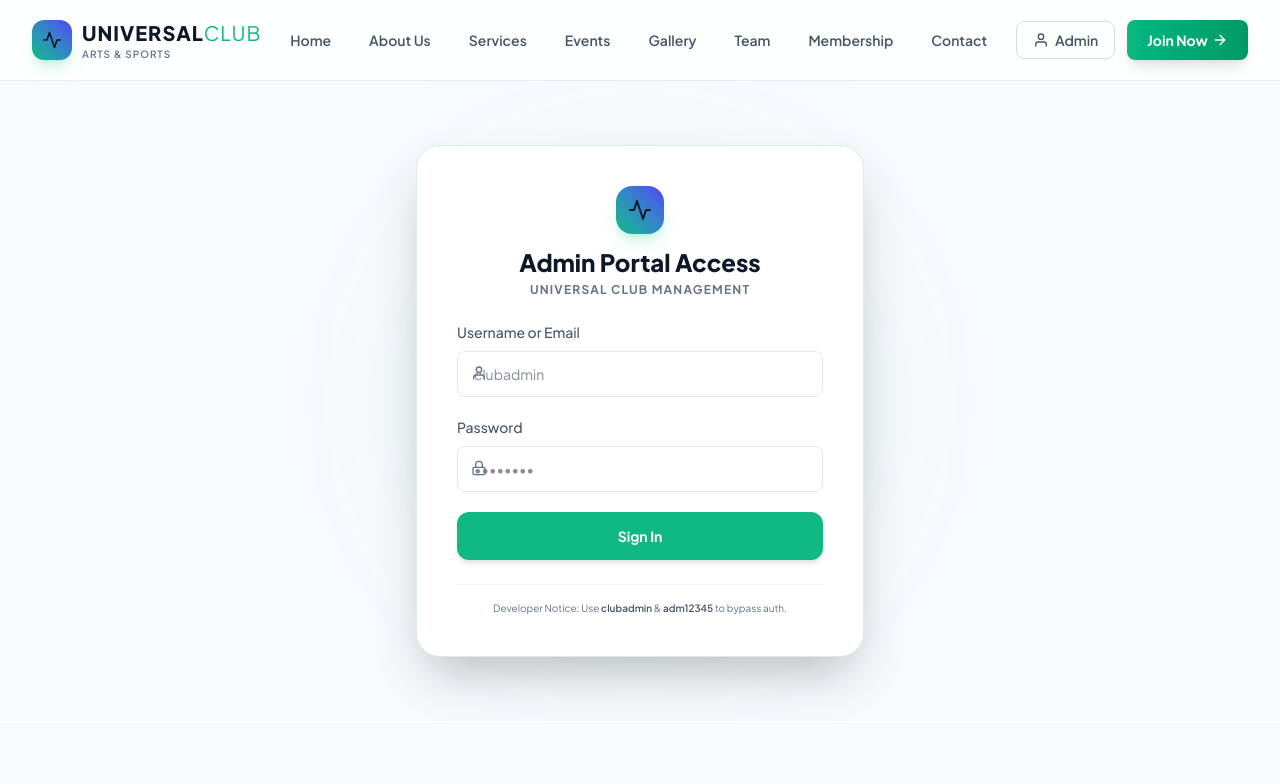
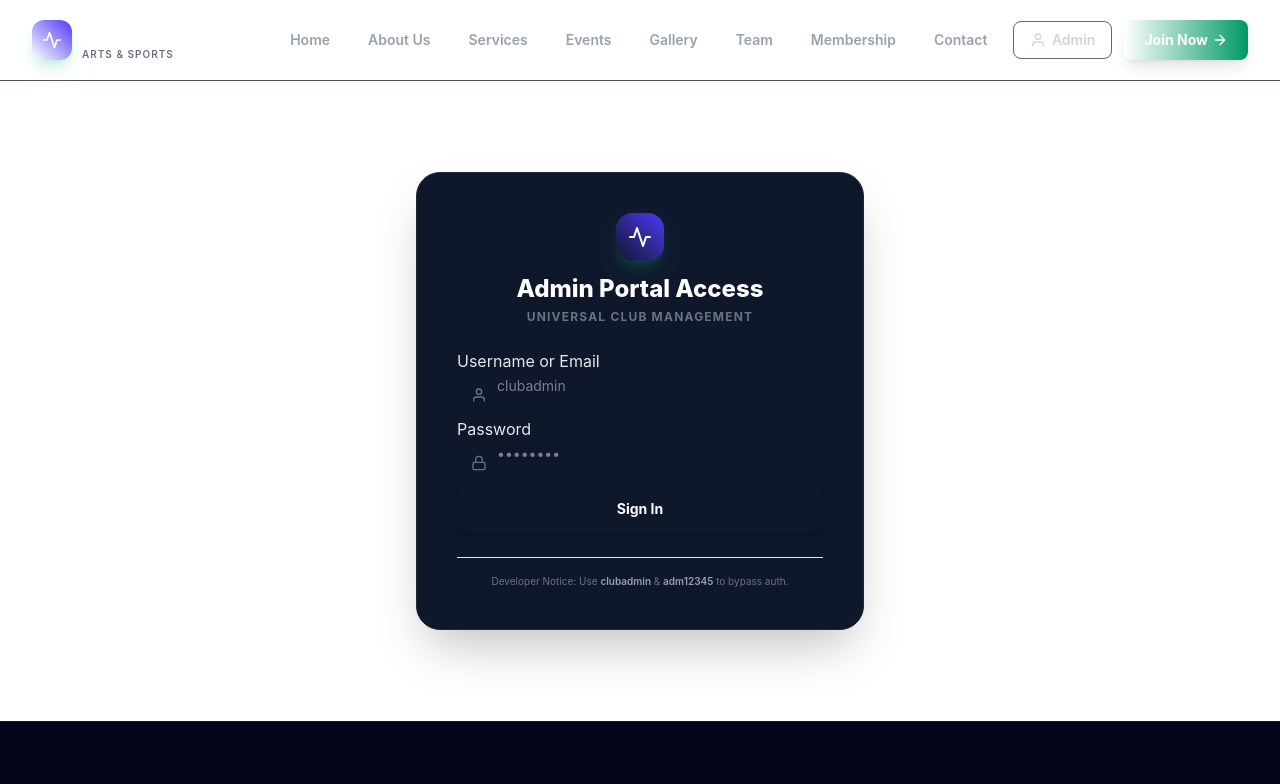
Before and after one commit to kasimtp/club, a React (Vite) app: page /admin/login in a window 1280 px wide. Shown: the top 784 px of the page. Built offline with nearby package versions, Linux system fonts and the light colour scheme.

Commit message:
fix tailwind

```diff
--- a/package.json
+++ b/package.json
@@ -9,7 +9,8 @@
     "lint": "eslint .",
     "preview": "vite preview",
     "predeploy": "npm run build",
-    "deploy": "gh-pages -d dist"
+    "deploy": "gh-pages -d dist",
+    "vercel": "vercel"
   },
   "dependencies": {
     "@tailwindcss/vite": "^4.3.1",
--- a/src/index.css
+++ b/src/index.css
@@ -1,203 +1 @@
-@import url('https://fonts.googleapis.com/css2?family=Plus+Jakarta+Sans:wght@300;400;500;600;700;800&display=swap');
-
 @import "tailwindcss";
-
-@theme {
-  --font-sans: 'Plus Jakarta Sans', system-ui, -apple-system, BlinkMacSystemFont, 'Segoe UI', Roboto, Oxygen, Ubuntu, Cantarell, sans-serif;
-
-  --color-primary: #10b981;       /* Clean Emerald Green Accent */
-  --color-primary-hover: #059669;
-  --color-secondary: #4f46e5;     /* Indigo Accent */
-  --color-secondary-hover: #4338ca;
-  --color-dark-bg: #f8fafc;        /* Clean light background */
-  --color-dark-card: #ffffff;      /* Pure white cards */
-  --color-dark-border: #e2e8f0;    /* Thin light slate border */
-  --color-accent-gold: #d97706;
-
-  /* Redefine Tailwind dark shades to clean light shades */
-  --color-slate-950: #f8fafc;
-  --color-slate-900: #ffffff;
-  --color-slate-800: #f1f5f9;
-
-  --color-gray-950: #ffffff;
-  --color-gray-900: #ffffff;
-  --color-gray-850: #f1f5f9;
-  --color-gray-800: #e2e8f0;
-  --color-gray-700: #cbd5e1;
-  --color-gray-650: #94a3b8;
-
-  /* Redefine dark text selectors to readable slate charcoal colors */
-  --color-gray-500: #64748b;
-  --color-gray-400: #475569;
-  --color-gray-300: #334155;
-  --color-gray-200: #1e293b;
-}
-
-:root {
-  font-family: var(--font-sans);
-  scroll-behavior: smooth;
-  color-scheme: light;
-}
-
-body {
-  margin: 0;
-  padding: 0;
-  background-color: var(--color-dark-bg);
-  color: var(--color-gray-300);
-  overflow-x: hidden;
-  -webkit-font-smoothing: antialiased;
-  -moz-osx-font-smoothing: grayscale;
-}
-
-/* Custom scrollbars */
-::-webkit-scrollbar {
-  width: 8px;
-  height: 8px;
-}
-
-::-webkit-scrollbar-track {
-  background: var(--color-dark-bg);
-}
-
-::-webkit-scrollbar-thumb {
-  background: #cbd5e1;
-  border-radius: 9999px;
-}
-
-::-webkit-scrollbar-thumb:hover {
-  background: var(--color-primary);
-}
-
-/* Custom Glassmorphism styles for light theme */
-.glass {
-  background: rgba(255, 255, 255, 0.75);
-  backdrop-filter: blur(12px);
-  -webkit-backdrop-filter: blur(12px);
-  border-right: 1px solid rgba(226, 232, 240, 0.8);
-}
-
-.glass-nav {
-  background: rgba(255, 255, 255, 0.85);
-  backdrop-filter: blur(16px);
-  -webkit-backdrop-filter: blur(16px);
-  border-bottom: 1px solid rgba(226, 232, 240, 0.8);
-}
-
-/* Custom Input styles */
-.form-input {
-  width: 100%;
-  padding: 0.75rem 1rem;
-  background-color: #ffffff;
-  border: 1px solid #e2e8f0;
-  border-radius: 0.5rem;
-  color: #0f172a;
-  transition: all 0.3s ease;
-  outline: none;
-}
-
-.form-input:focus {
-  border-color: var(--color-primary);
-  box-shadow: 0 0 0 2px rgba(16, 185, 129, 0.2);
-}
-
-.form-label {
-  display: block;
-  font-size: 0.875rem;
-  font-weight: 500;
-  color: #475569;
-  margin-bottom: 0.5rem;
-}
-
-/* Card hover scaling micro-animations */
-.hover-lift {
-  transition: transform 0.3s cubic-bezier(0.4, 0, 0.2, 1), box-shadow 0.3s cubic-bezier(0.4, 0, 0.2, 1);
-}
-
-.hover-lift:hover {
-  transform: translateY(-4px);
-  box-shadow: 0 12px 20px -8px rgba(16, 185, 129, 0.15);
-}
-
-/* Animation utilities */
-@keyframes fadeIn {
-  from { opacity: 0; transform: translateY(10px); }
-  to { opacity: 1; transform: translateY(0); }
-}
-
-.animate-fade-in {
-  animation: fadeIn 0.5s ease-out forwards;
-}
-
-/* ==========================================
-   MINIMAL LIGHT THEME TEXT RESOLUTION LAYERS
-   Forces headings, links, and cards to read
-   slate dark colors, preventing text overlap issues.
-   ========================================== */
-
-h1, h2, h3, h4, h5, h6,
-.text-white {
-  color: #0f172a !important;
-}
-
-/* Keep text white for links, buttons, and badges that sit on primary dark/solid backgrounds */
-button.text-white,
-a.text-white,
-span.text-white,
-button .text-white,
-a .text-white,
-.bg-primary .text-white,
-.bg-gradient-to-r .text-white,
-.bg-indigo-600 .text-white,
-.bg-indigo-950 .text-white,
-.bg-slate-950 .text-white,
-.bg-emerald-600 .text-white,
-.bg-primary,
-.bg-gradient-to-r,
-.bg-indigo-600,
-.bg-indigo-950,
-.bg-slate-950,
-.bg-emerald-600 {
-  /* Prevent background classes from having default black text overrides */
-}
-
-/* Button & Badge text color exception rules */
-a[href*="/membership"].bg-gradient-to-r,
-a[href*="/membership"].bg-primary,
-button[type="submit"].bg-gradient-to-r,
-button[type="submit"].bg-primary,
-.bg-primary,
-.bg-gradient-to-r,
-.bg-indigo-600,
-.bg-emerald-600 {
-  color: #ffffff !important;
-}
-
-/* Reset button child icons and spans */
-.bg-gradient-to-r span,
-.bg-gradient-to-r svg,
-.bg-primary span,
-.bg-primary svg,
-.bg-indigo-600 span,
-.bg-indigo-600 svg,
-.bg-emerald-600 span,
-.bg-emerald-600 svg {
-  color: #ffffff !important;
-}
-
-/* Sidebar lists and headers link styling fixes */
-.glass-nav a,
-.glass-nav button,
-aside a,
-aside button {
-  color: #475569;
-}
-
-.glass-nav a.active,
-aside a.active {
-  color: var(--color-primary) !important;
-}
-
-.glass-nav a:hover,
-aside a:hover {
-  color: #0f172a;
-}
--- a/vite.config.js
+++ b/vite.config.js
@@ -11,10 +11,11 @@
 
 import { defineConfig } from 'vite'
 import react from '@vitejs/plugin-react'
+import tailwindcss from '@tailwindcss/vite'
 
 export default defineConfig({
-  plugins: [react()],
-  build: {
-    outDir: 'dist' // Ensure this matches Vercel's "Output Directory" setting
-  }
+  plugins: [
+    react(),
+    tailwindcss(),
+  ],
 })
```
Also changed, not shown: vercel.json.
